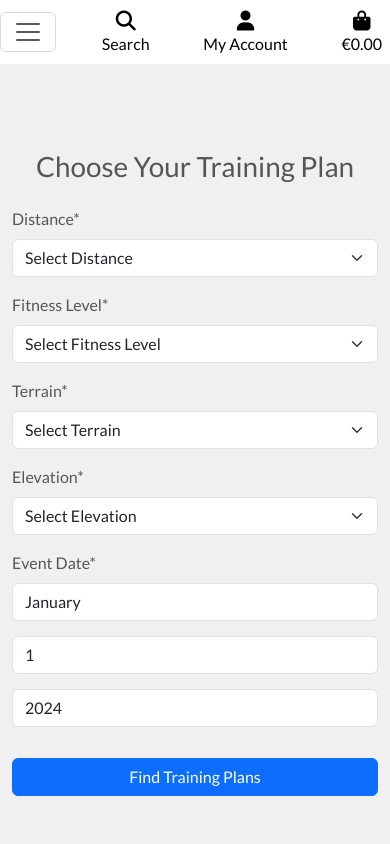
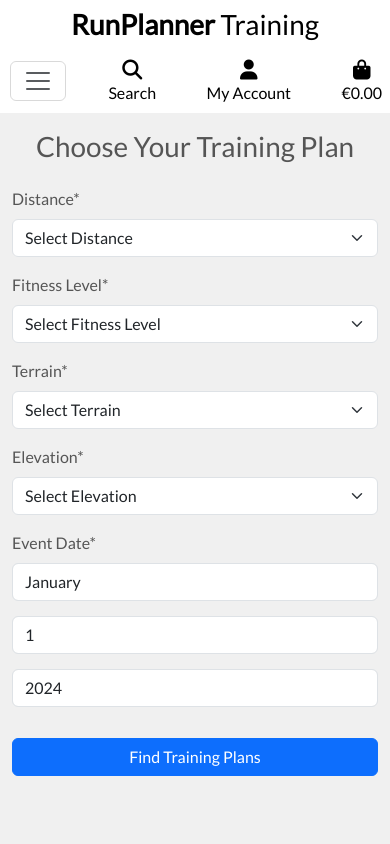
Before and after one commit to BrianMcConway/runplanner-training, a Django app: page /products/training-plans/ in a window 390 px wide. Run offline with Django 5.2, Linux system fonts and the light colour scheme; parts of the project's set-up code (start-up, migrations or seed data) failed here and were passed over; some libraries are stand-ins or nearby versions.

Commit message:
Add Home to navbars, edit mobile hamburger, fix search bar icon size and width/position of text input.

```diff
--- a/static/css/base.css
+++ b/static/css/base.css
@@ -38,7 +38,7 @@
 /* Buttons */
 .check-out-plans-button,
 .btn-black {
-    background: rgb(48, 46, 46);
+    background: #302e2e;
     color: white;
 }
 
@@ -81,11 +81,6 @@
     }
 }
 
-/* Products page - avoid overlap with fixed header */
-.content-container {
-    padding-top: 150px;
-}
-
 /* Style for the Add to Basket button */
 .add-to-basket {
     width: fit-content;
@@ -98,3 +93,20 @@
 .add-to-basket:hover {
     background-color: #0056b3;
 }
+
+/* Move hamburger away from the left edge */
+.navbar-toggler {
+    margin-left: 10px;
+}
+
+/* Search bar narrow across all views */
+.form-control {
+    max-width: 400px;
+    width: 100%;
+}
+
+/* Center search bar */
+.input-group {
+    width: 100%;
+    justify-content: center;
+}
--- a/templates/allauth/base.html
+++ b/templates/allauth/base.html
@@ -29,21 +29,34 @@
     </head>
     <body class="{% block body_class %}default-page{% endblock %}">
         <header class="container-fluid fixed-top">
+
+            <!-- Mobile Site Title (Visible only on small screens) -->
+            <div class="row d-block d-lg-none text-center bg-white py-2">
+                <h1 class="logo-font my-0">
+                    <a href="{% url 'home' %}" class="text-black" style="text-decoration: none;">
+                        <strong>RunPlanner</strong> Training
+                    </a>
+                </h1>
+            </div>
+
+            <!-- Desktop and Tablet Navigation (Visible on large screens) -->
             <div id="topnav" class="row bg-white pt-lg-2 d-none d-lg-flex">
                 <div class="col-12 col-lg-4 my-auto py-1 py-lg-0 text-center text-lg-left">
-                    <a href="{% url 'home' %}" class="nav-link main-logo-link">
-                        <h2 class="logo-font text-black my-0">
+                    <h2 class="logo-font my-0">
+                        <a href="{% url 'home' %}" class="text-black" style="text-decoration: none;">
                             <strong>RunPlanner</strong> Training
+                        </a>
                     </h2>
-                    </a>
                 </div>
                 <div class="col-12 col-lg-4 my-auto py-1 py-lg-0">
-                    <form method="GET" action="">
+                    <form class="form" method="GET" action="#">
                         <div class="input-group w-100">
                             <input class="form-control border border-black rounded-0" type="text" name="q" placeholder="Search RunPlanner">
+                            <div class="input-group-append">
                                 <button class="btn btn-black border border-black rounded-0" type="submit">
                                     <i class="fas fa-search"></i>
                                 </button>
+                            </div>
                         </div>
                     </form>
                 </div>
@@ -75,7 +88,7 @@
                                     <div><i class="fas fa-shopping-bag fa-lg"></i></div>
                                     <p class="my-0">
                                         {% if grand_total %}
-                                            ${{ grand_total|floatformat:2 }}
+                                        €{{ grand_total|floatformat:2 }}
                                         {% else %}
                                             €0.00
                                         {% endif %}
@@ -87,12 +100,14 @@
                 </div>
             </div>
 
+            <!-- Mobile Navbar -->
             <div class="row bg-white">
                 <nav class="navbar navbar-expand-lg navbar-light w-100">
                     <button class="navbar-toggler" type="button" data-bs-toggle="collapse" data-bs-target="#main-nav" aria-controls="main-nav" aria-expanded="false" aria-label="Toggle navigation">
                         <span class="navbar-toggler-icon"></span>
                     </button>
 
+                    <!-- Mobile Nav Options -->
                     {% include 'includes/mobile-top-header.html' %}
 
                     <div class="collapse navbar-collapse justify-content-center" id="main-nav">
@@ -106,9 +121,11 @@
         <div class="message-container"></div>
         {% endif %}
 
+        <!-- Main Content -->
+        <div class="main-content" style="margin-top: 130px;"> <!-- Increased the margin-top value -->
             {% block page_header %}{% endblock %}
-
             {% block content %}{% endblock %}
+        </div>
 
         {% block postloadjs %}{% endblock %}
     </body>
--- a/templates/includes/main-nav.html
+++ b/templates/includes/main-nav.html
@@ -1,5 +1,12 @@
 <ul class="navbar-nav w-auto mx-auto">
-    <!-- Training Plans Dropdown -->
+    <!-- Home Link -->
+    <li class="nav-item">
+        <a class="logo-font font-weight-bold nav-link text-black mr-5" href="{% url 'home' %}">
+            Home
+        </a>
+    </li>
+
+    <!-- Training Plans Link -->
     <li class="nav-item">
         <a class="logo-font font-weight-bold nav-link text-black mr-5" href="{% url 'training_plans' %}">
             Training Plans
--- a/templates/includes/mobile-top-header.html
+++ b/templates/includes/mobile-top-header.html
@@ -1,16 +1,23 @@
+<div class="dropdown-menu border-0 w-100 p-3 rounded-0 my-0" aria-labelledby="mobile-nav">
+        <a class="dropdown-item" href="{% url 'home' %}">Home</a>
+        <a class="dropdown-item" href="{% url 'training_plans' %}">Training Plans</a>
+        <a class="dropdown-item" href="#">Nutrition</a>
+        <a class="dropdown-item" href="#">About</a>
+        <a class="dropdown-item" href="#">Contact Us</a>
+    </div>
+</li>
+
 <li class="list-inline-item">
     <a class="text-black nav-link d-block d-lg-none" href="#" id="mobile-search" data-bs-toggle="dropdown" aria-expanded="false">
         <div class="text-center">
-            <div>
-                <i class="fas fa-search fa-lg"></i>
-            </div>
+            <i class="fas fa-search fa-lg"></i>
             <p class="my-0">Search</p>
         </div>
     </a>
     <div class="dropdown-menu border-0 w-100 p-3 rounded-0 my-0" aria-labelledby="mobile-search">
         <form class="form" method="GET" action="#">
             <div class="input-group w-100">
-                <input class="form-control border border-black rounded-0" type="text" name="q" placeholder="Search our site">
+                <input class="form-control border border-black rounded-0" type="text" name="q" placeholder="Search RunPlanner">
                 <div class="input-group-append">
                     <button class="btn btn-black border border-black rounded-0" type="submit">
                         <i class="fas fa-search"></i>
@@ -24,9 +31,7 @@
 <li class="list-inline-item dropdown">
     <a class="text-black nav-link d-block d-lg-none" href="#" id="user-options" data-bs-toggle="dropdown" aria-expanded="false">
         <div class="text-center">
-            <div>
-                <i class="fas fa-user fa-lg"></i>
-            </div>
+            <i class="fas fa-user fa-lg"></i>
             <p class="my-0">My Account</p>
         </div>
     </a>
@@ -35,7 +40,7 @@
             {% if request.user.is_superuser %}
                 <a href="#" class="dropdown-item">Manage Plans</a>
             {% endif %}
-            <a href="" class="dropdown-item">My Profile</a>
+            <a href="#" class="dropdown-item">My Profile</a>
             <a href="{% url 'account_logout' %}" class="dropdown-item">Logout</a>
         {% else %}
             <a href="{% url 'account_signup' %}" class="dropdown-item">Register</a>
@@ -47,12 +52,10 @@
 <li class="list-inline-item">
     <a class="{% if grand_total %}text-primary font-weight-bold{% else %}text-black{% endif %} nav-link d-block d-lg-none" href="#">
         <div class="text-center">
-            <div>
-                <i class="fas fa-shopping-bag fa-lg"></i>
-            </div>
+            <i class="fas fa-shopping-bag fa-lg"></i>
             <p class="my-0">
                 {% if grand_total %}
-                    ${{ grand_total|floatformat:2 }}
+                    €{{ grand_total|floatformat:2 }}
                 {% else %}
                     €0.00
                 {% endif %}
```
Lines whose indentation alone changed are shown as unchanged.
